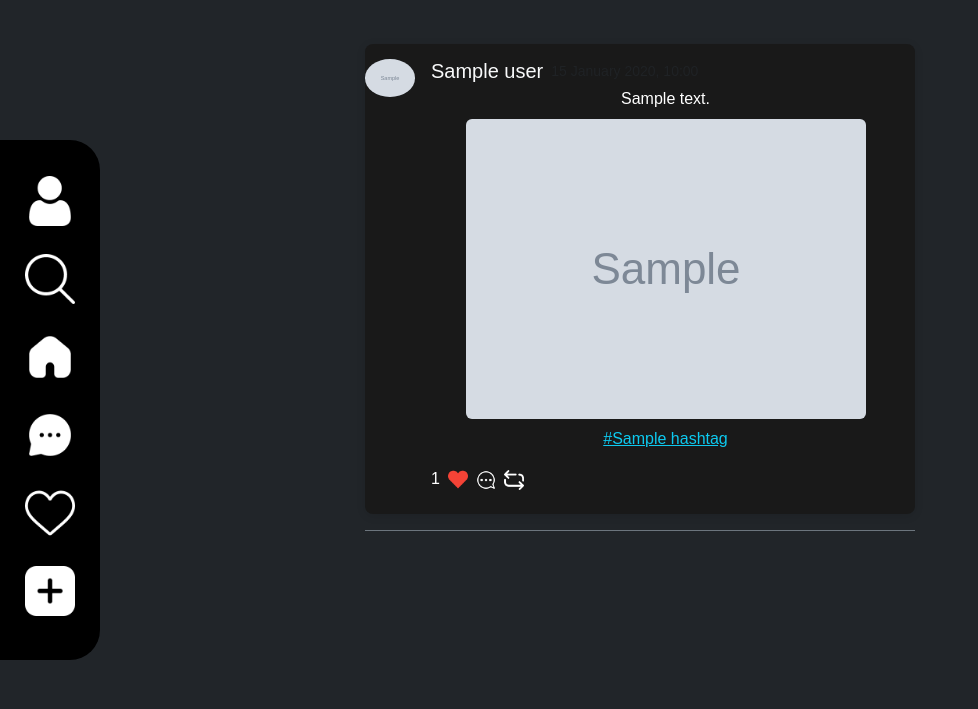
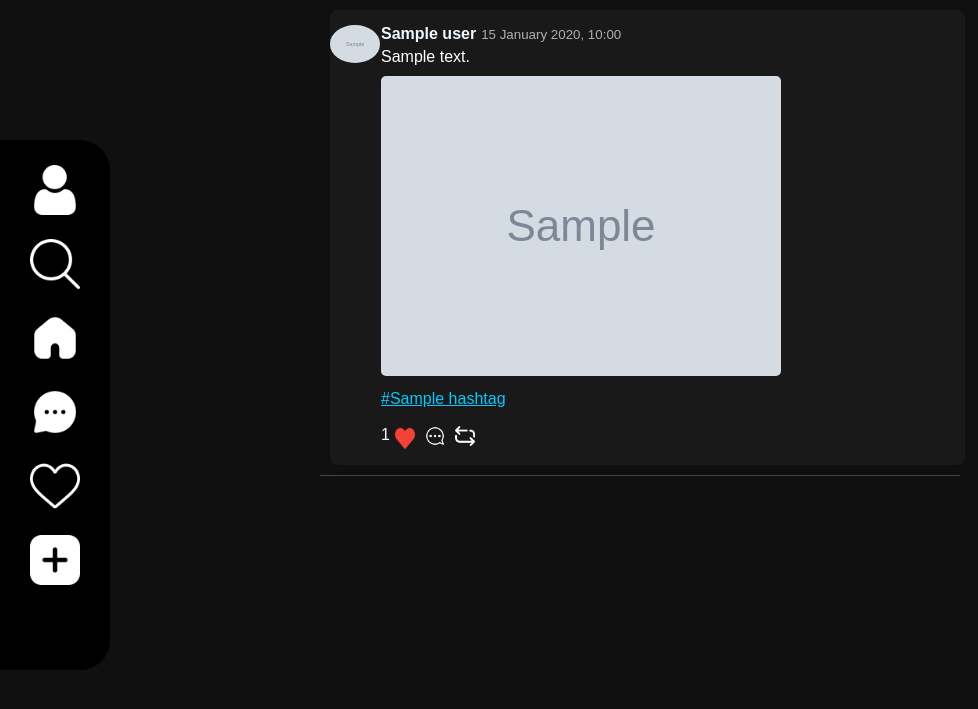
Before and after one commit to Am0nik/posts, a Django app: template posts/templates/index.html in a window 1280 px wide. Shown: the top 709 px of the page, without its empty margins (0-978 px from the left). Run offline with Django 5.2, Linux system fonts and the light colour scheme; the template is opened without the code that fills it: most values are stand-ins (such as "Sample title", 1, 10 or a date in 2020); grey boxes marked "Sample" are stand-in pictures; some web fonts are replaced.

Commit message:
Update index.html

```diff
--- a/posts/templates/index.html
+++ b/posts/templates/index.html
@@ -5,83 +5,83 @@
         <meta charset="utf-8">
         <meta name="viewport" content="width=device-width, initial-scale=1.0">
         <title>Тренды</title>
-
-    <!-- Подключаем Bootstrap CSS -->
-    <link href="https://cdn.jsdelivr.net/npm/bootstrap@5.3.0/dist/css/bootstrap.min.css" rel="stylesheet">
-
         <link rel="stylesheet" href="{% static 'style.css' %}" type="text/css">
     </head>
-<body class="bg-dark text-light"> <!-- Тёмная тема через Bootstrap -->
-
-    <!-- Шапка слева сбоку -->
-    <header class="d-flex flex-column align-items-center py-3" style="user-select: none;">
-        <a href="{% url 'profile' %}"><img src="{% static 'media/user.png' %}" width="50px" class="mb-2"></a>
-        <a href="{% url 'search' %}"><img src="{% static 'media/search-interface-symbol.png' %}" width="50px" class="mb-2"></a>
-        <a href="{% url 'index' %}"><img src="{% static 'media/home.png' %}" width="50px" class="mb-2"></a>
-        <a href="{% url 'chat_list' %}"><img src="{% static 'media/message.png' %}" width="50px" class="mb-2"></a>
-        <a href="{% url 'likes' %}"><img src="{% static 'media/heart.png' %}" width="50px" class="mb-2"></a>
-        <a href="{% url 'create_post' %}"><img src="{% static 'media/addition.png' %}" width="50px" class="mb-2"></a>
+    <body>
+        <header style="user-select: none"><!--Шапка слева сбоку-->
+            <a href="{% url 'profile' %}"><img src="{% static 'media/user.png' %}" width="50px"></a>
+            <a href="{% url 'search' %}"><img src="{% static 'media/search-interface-symbol.png' %}" width="50px"></a>
+            <a href="{% url 'index' %}"><img src="{% static 'media/home.png' %}" width="50px"></a>
+            <a href="{% url 'chat_list' %}"><img src="{% static 'media/message.png' %}" width="50px"></a>
+            <a href="{% url 'likes' %}"><img src="{% static 'media/heart.png' %}" width="50px"></a>
+            <a href="{% url 'create_post' %}"><img src="{% static 'media/addition.png' %}" width="50px"></a>
         </header>
-
-    <main class="container mt-4">
+        <main>
             {% csrf_token %}
             <div class="posts-list">
                 {% for post in posts %}
-                <div class="post-card border-bottom border-secondary pb-3 mb-4">
-                    <div class="post d-flex">
-                        <div class="me-3" style="width: 50px;user-select: none;">
+                    <div class="post-card" style="padding:10px; border-bottom:1px solid #444; margin-bottom:15px;">
+                        <div class="post">
+                            <div style="display: flex;">
+                                <div style="width: 5%;margin-right: 20px;user-select: none;">
                                     {% if post.user.avatar %}
-                                <img src="{{ post.user.avatar.url }}" width="50px" class="rounded-circle bg-dark">
+                                        <img src="{{ post.user.avatar.url }}" width="50px" style="border-radius: 100%;background-color: rgb(25,25,25)">
                                     {% else %}
-                                <img src="{% static 'media/default_user.png' %}" width="50px" class="rounded-circle bg-dark">
+                                        <img src="{% static 'media/default_user.png' %}" width="50px" style="border-radius: 100%;background-color: rgb(25,25,25)">
                                     {% endif %}
                                 </div>
-                        <div class="flex-grow-1">
-                            <div class="d-flex mb-1 align-items-center" style="user-select: none;">
-                                <h5 class="me-2 mb-0">
-                                    <a href="{% url 'user_profile' user_id=post.user.id %}" class="text-light text-decoration-none">
+                                <div style="display: block;">
+                                    <div style="display: flex;margin-bottom: 5px;user-select: none;">
+                                        <h4 style='margin-right: 5px;'>
+                                            <a href="{% url 'user_profile' user_id=post.user.id %}" style="color: aliceblue; text-decoration: none;">
                                                 {{ post.user }}
                                             </a>
-                                </h5>
-                                <small class="text-muted">{{ post.created_at|date:"j E Y, H:i" }}</small>
+                                        </h4>
+
+                                        <span style="color: rgb(175, 175, 175);font-weight: 100;">
+                                            <small>{{ post.created_at|date:"j E Y, H:i" }}</small>
+                                        </span>
                                     </div>
-                            <div class="mb-2">
-                                <p class="mb-2">{{ post.content }}</p>
+                                    <div style="display: block;">
+                                        <div style="text-align: left;">
+                                            <p>{{ post.content }}</p>
                                             {% if post.image %}
-                                    <img src="{{ post.image.url }}" class="img-fluid rounded mb-2" style="max-height: 300px;" alt="Изображение">
+                                                <img src="{{ post.image.url }}" style="max-width: 100%; max-height: 300px; border-radius: 5px;margin-top: 10px" alt="Изображение">
                                             {% endif %}
-                                <p>
+                                            <p style="margin-top: 10px;">
                                                 {% for hashtag in post.hashtags.all %}
-                                        <a href="{% url 'search' %}?q={{ hashtag.name }}" class="text-info">#{{ hashtag.name }}</a>
+                                                    <a href="{% url 'search' %}?q={{ hashtag.name }}" style="color: rgb(0, 204, 255);cursor: pointer;">#{{ hashtag.name }}</a>
                                                 {% endfor %}
+                                                <br style="user-select: none;"><br style="user-select: none;">
                                             </p>
                                             {% csrf_token %}
-                                <div class="d-flex align-items-center mt-2">
-                                    <p id="likes-count-{{ post.id }}" class="mb-0 me-2">{{ post.likes.count }}</p>
+                                            <div style="display: flex;">
+                                                <p id="likes-count-{{ post.id }}">{{ post.likes.count }}</p>
                                                 <img
                                                     id="like-btn-{{ post.id }}"
                                                     src="{% static 'media/like.png' %}"
                                                     data-liked-src="{% static 'media/liked.png' %}"
                                                     data-unliked-src="{% static 'media/like.png' %}"
                                                     width="20px"
-                                        class="me-2"
-                                        style="cursor: pointer; user-select: none;"
+                                                    style="margin-left: 5px; cursor: pointer;user-select: none;"
                                                     onclick="toggleLike({{ post.id }})"
                                                     alt="Лайк">
-                                    <a href="{% url 'post_detail' post.id %}" class="me-2">
+                                                <a href="{% url 'post_detail' post.id %}" style="margin-left: 5px;">
                                                     <img
                                                         src="{% static 'media/comment.png' %}"
                                                         width="20px"
-                                            style="cursor: pointer; user-select: none;"
+                                                        style="margin-left: 5px; cursor: pointer; user-select: none;"
                                                         alt="Комментировать">
                                                 </a>
-                                    <a href="{% url 'repost' post.id %}">
+                                                <a href="{% url 'repost' post.id %}" style="margin-left: 5px;">
                                                     <img
                                                         src="{% static 'media/repost.png' %}"
                                                         width="20px"
-                                            style="cursor: pointer; user-select: none;"
+                                                        style="margin-left: 5px; cursor: pointer; user-select: none;"
                                                         alt="Репост">
                                                 </a>
+                                            </div>
+                                        </div>
                                     </div>
                                 </div>
                             </div>
@@ -92,9 +92,6 @@
                 {% endfor %}
             </div>
         </main>
-
-    <!-- Подключаем Bootstrap JS (опционально) -->
-    <script src="https://cdn.jsdelivr.net/npm/bootstrap@5.3.0/dist/js/bootstrap.bundle.min.js"></script>
+    </body>
     <script src="{% static 'scripts.js' %}"></script>
-</body>
 </html>
```
Lines whose indentation alone changed are shown as unchanged.
